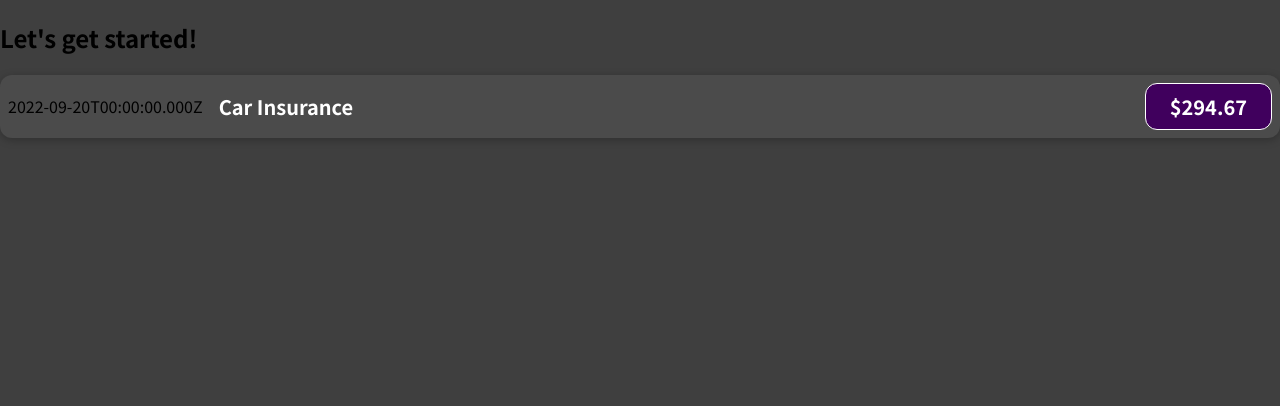
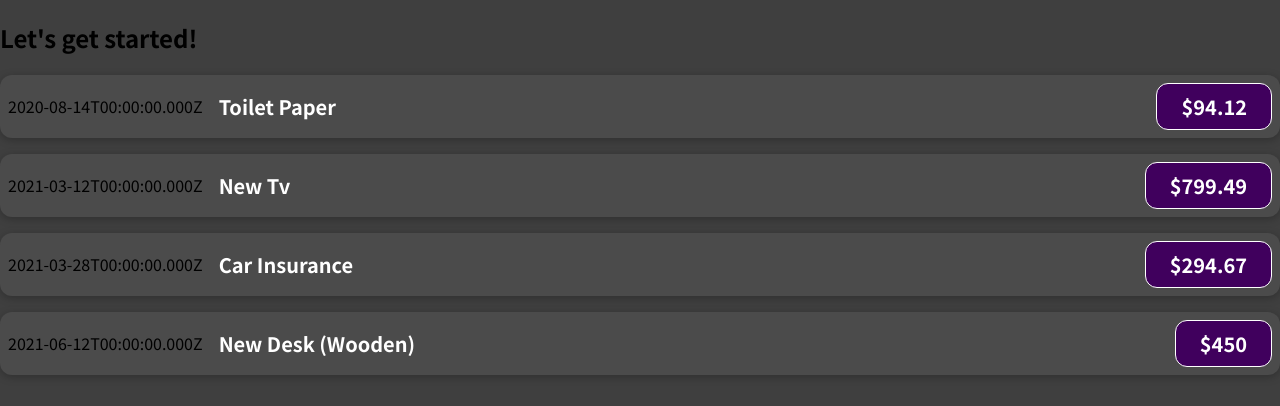
Before and after one commit to KamilKonopski/Expenses-Tracker-App, a JavaScript app: page / in a window 1280 px wide. Shown: the top 406 px of the page. Built offline with nearby package versions, Linux system fonts and the light colour scheme.

Commit message:
using props for expense item

```diff
--- a/src/App.js
+++ b/src/App.js
@@ -1,12 +1,58 @@
 import ExpenseItem from "./components/ExpenseItem/ExpenseItem";
 
 const App = () => {
-  return (
-    <div>
-      <h2>Let's get started!</h2>
-      <ExpenseItem />
-    </div>
-  );
-}
+	const expenses = [
+		{
+			id: "el1",
+			title: "Toilet Paper",
+			amount: 94.12,
+			date: new Date(2020, 7, 14),
+		},
+		{
+			id: "el2",
+			title: "New Tv",
+			amount: 799.49,
+			date: new Date(2021, 2, 12),
+		},
+		{
+			id: "el3",
+			title: "Car Insurance",
+			amount: 294.67,
+			date: new Date(2021, 2, 28),
+		},
+		{
+			id: "el4",
+			title: "New Desk (Wooden)",
+			amount: 450,
+			date: new Date(2021, 5, 12),
+		},
+	];
+
+	return (
+		<div>
+			<h2>Let's get started!</h2>
+			<ExpenseItem
+				title={expenses[0].title}
+				amount={expenses[0].amount}
+				date={expenses[0].date}
+			/>
+			<ExpenseItem
+				title={expenses[1].title}
+				amount={expenses[1].amount}
+				date={expenses[1].date}
+			/>
+			<ExpenseItem
+				title={expenses[2].title}
+				amount={expenses[2].amount}
+				date={expenses[2].date}
+			/>
+			<ExpenseItem
+				title={expenses[3].title}
+				amount={expenses[3].amount}
+				date={expenses[3].date}
+			/>
+		</div>
+	);
+};
 
 export default App;
--- a/src/components/ExpenseItem/ExpenseItem.js
+++ b/src/components/ExpenseItem/ExpenseItem.js
@@ -1,19 +1,15 @@
-import './ExpenseItem.css';
+import "./ExpenseItem.css";
 
-const ExpenseItem = () => {
-    const expenseDate = new Date(2022, 8, 20);
-    const expenseTitle = 'Car Insurance';
-    const expenseAmount = 294.67;
-
-    return (
-        <div className='expense-item'>
-            <div>{expenseDate.toISOString()}</div>
-            <div className='expense-item__description'>
-                <h2>{expenseTitle}</h2>
-                <div className='expense-item__price'>${expenseAmount}</div>
-            </div>
-        </div>
-    );
+const ExpenseItem = ({ title, amount, date }) => {
+	return (
+		<div className="expense-item">
+			<div>{date.toISOString()}</div>
+			<div className="expense-item__description">
+				<h2>{title}</h2>
+				<div className="expense-item__price">${amount}</div>
+			</div>
+		</div>
+	);
 };
 
 export default ExpenseItem;
```
Also changed, not shown: 1 other file (tests, documents, lock files or other folders).
